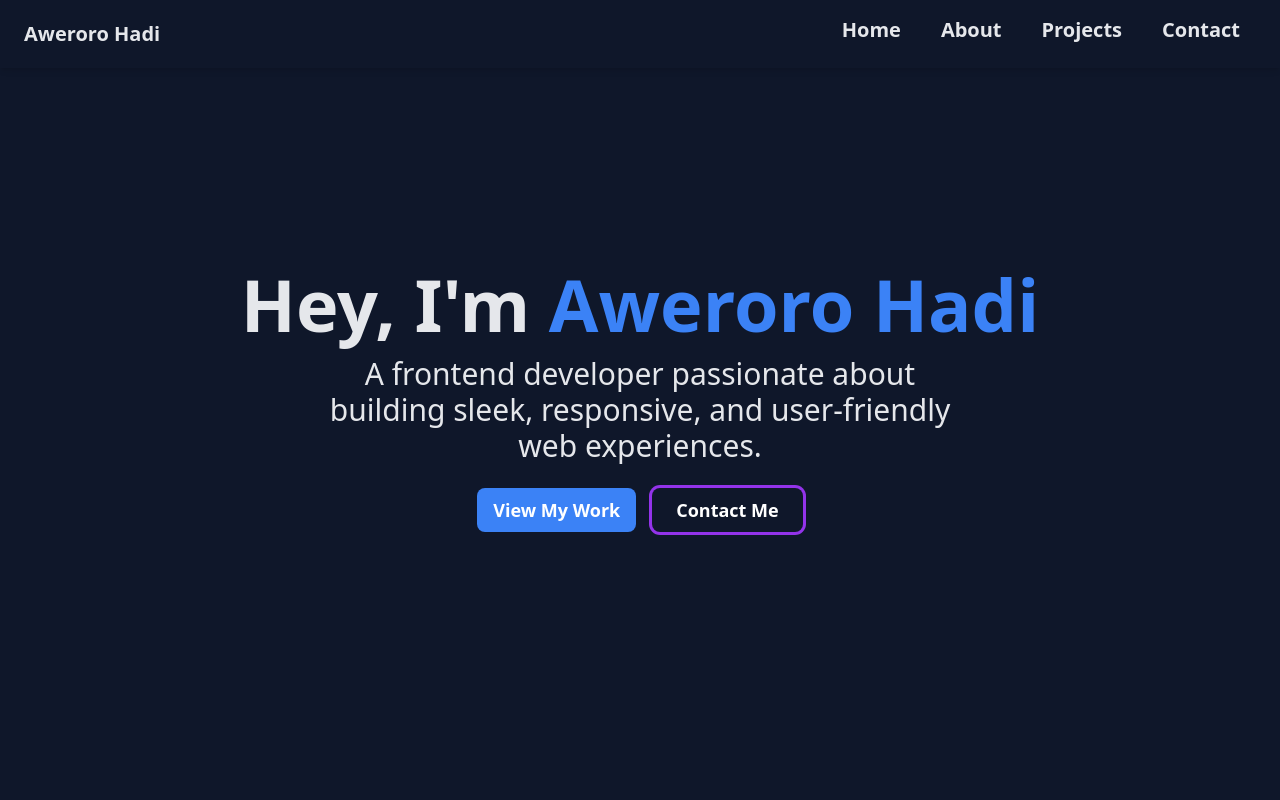
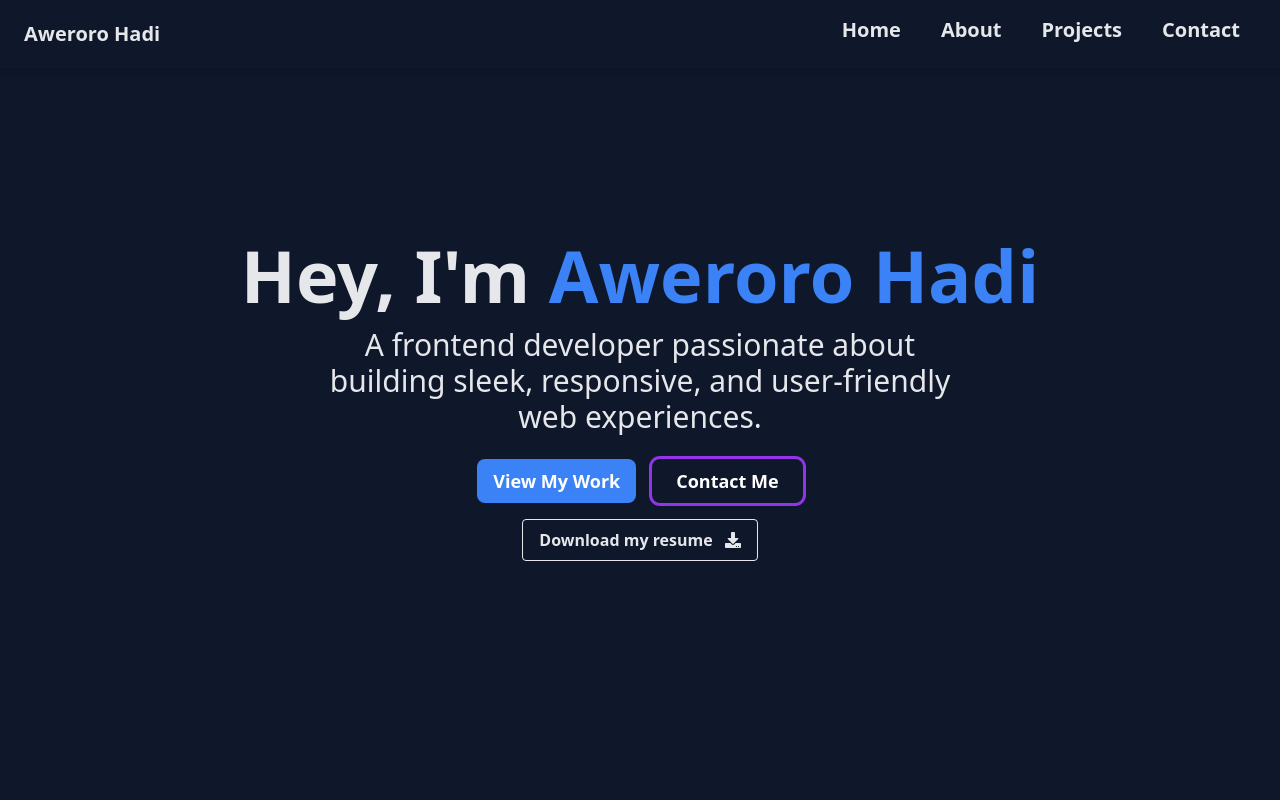
Before and after one commit to DevHardee/aweroro-hadi, a React (Vite) app: page / in a window 1280 px wide. Shown: the top 800 px of the page. Built offline with nearby package versions, Linux system fonts and the light colour scheme.

Commit message:
feat(hero section): included a download resumer button

```diff
--- /dev/null
+++ b/src/components/ResumeDownloadCard.tsx
@@ -0,0 +1,16 @@
+import React from 'react'
+import { FaDownload } from 'react-icons/fa'
+
+const ResumeDownloadCard = () => {
+  return (
+      <a
+      href='/files/Hadi-resume.pdf'
+      className='font-semibold flex items-center gap-3 mt-4 border px-4 rounded py-2'
+      >
+        Download my resume
+        <FaDownload/>
+      </a>
+  )
+}
+
+export default ResumeDownloadCard;
--- a/src/sections/Hero.tsx
+++ b/src/sections/Hero.tsx
@@ -3,6 +3,7 @@ import {motion} from 'framer-motion';
 import { Link } from 'react-scroll';
 import PrimaryButton from '../components/PrimaryButton';
 import SecondaryButton from '../components/SecondaryButton';
+import ResumeDownloadCard from '../components/ResumeDownloadCard';
 
 const Hero = () => {
   return (
@@ -57,6 +58,13 @@ const Hero = () => {
             />
             </Link>
         </motion.div>
+        <motion.div
+         initial={{ opacity: 0, y: 10 }}
+         animate={{ opacity: 1, y: 0 }}
+         transition={{ delay: 0.6, duration: 0.8 }}
+         >
+           <ResumeDownloadCard/>
+        </motion.div>
     </section>
   )
 }
```
Also changed, not shown: 1 other file (tests, documents, lock files or other folders).
